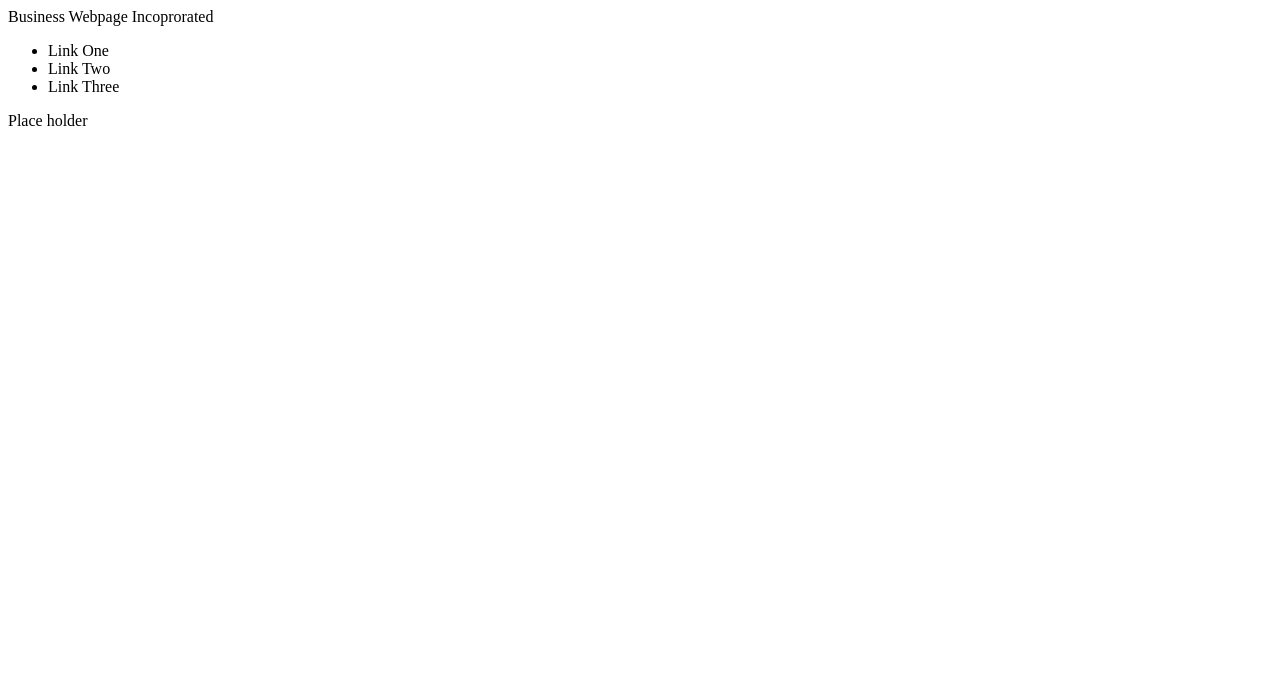
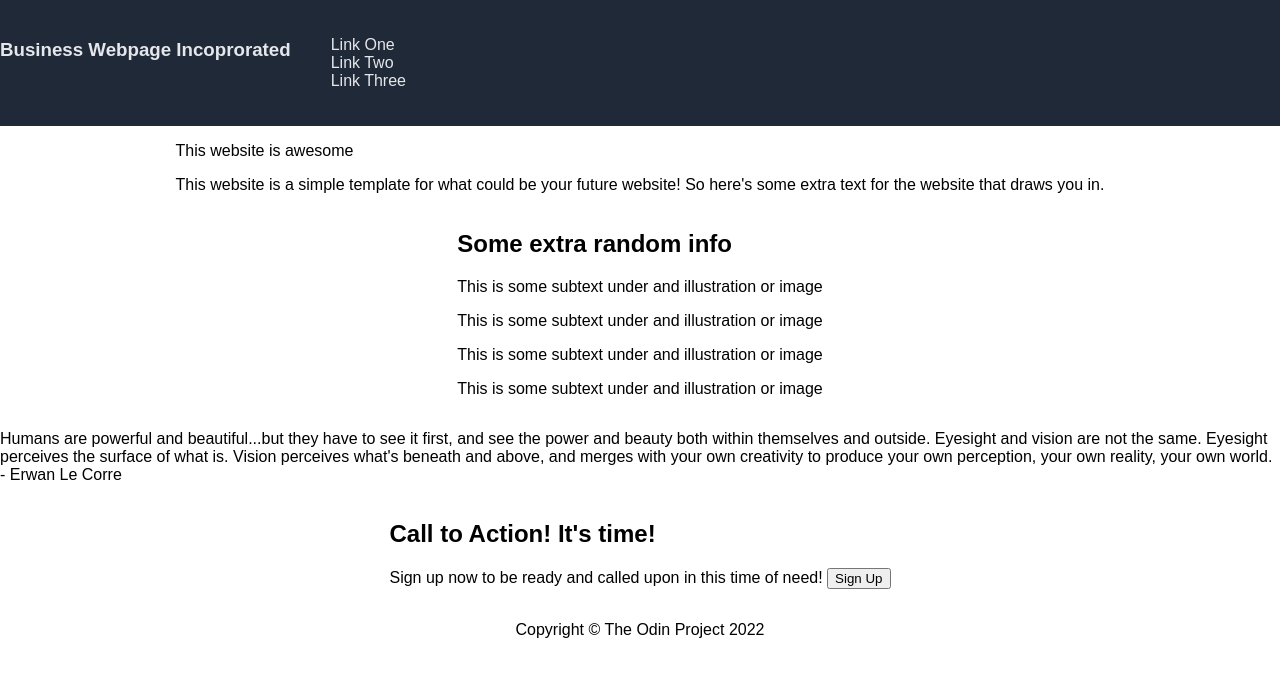
Before and after one commit to Alabaiga/business_template, a plain HTML site: page index.html in a window 1280 px wide. Drawn offline with Linux system fonts and the light colour scheme.

Commit message:
Edit info on HTML, edit CSS

```diff
--- a/index.html
+++ b/index.html
@@ -3,29 +3,61 @@
 <head>
     <meta charset="utf-8">
     <title>Business Webpage</title>
-    <link rel="stylesheet" ahref="style/style.css">
+    <link rel="stylesheet" href="style/style.css">
 </head>
 <body>
     <div class="header">
-        Business Webpage Incoprorated
+        <div class="header-info">
+            <h3>Business Webpage Incoprorated</h3>
+        <ul>
+            <a href="www.google.com"><li>Link One</li></a>
+            <a href="www.google.com"><li>Link Two</li></a>
+            <a href="www.google.com"><li>Link Three</li></a>
+        </ul>
+        </div>
     </div>
-    <ul>
-        <li>Link One</li>
-        <li>Link Two</li>
-        <li>Link Three</li>
-    </ul>
     <div class="main-content-container">
         <p>
-            Place holder
+            This website is awesome
+        </p>
+        <p>
+            This website is a simple template for what could be your future website! So here's some extra text for the website that draws you in.
+        </p>
+        <div class="image-container">
+        </div>
+    </div>
+    <div class="sub-content-container">
+        <h2>Some extra random info</h2>
+        <div class="sub-content-image-container">
+        <p>
+            This is some subtext under and illustration or image
+        </p>
+        <p>
+            This is some subtext under and illustration or image
+        </p>
+        <p>
+            This is some subtext under and illustration or image
+        </p>
+        <p>
+            This is some subtext under and illustration or image
+        </p>
+        </div>
+    </div>
+    <div class="quote-container">
+        <p>
+            Humans are powerful and beautiful...but they have to see it first, and see the power and beauty both within themselves and outside. Eyesight and vision are not the same. Eyesight perceives the surface of what is. Vision perceives what's beneath and above, and merges with your own creativity to produce your own perception, your own reality, your own world. - Erwan Le Corre
         </p>
     </div>
-    <div class="sub-content-container">
-    </div>
-    <div class="quote-container">
-    </div>
     <div class="ad-container">
+        <div class="action-ad">
+            <h2> Call to Action! It's time!</h2>
+            <p> Sign up now to be ready and called upon in this time of need!
+                <button class="sign-up">Sign Up</button>
+            </p>
+        </div>
     </div>
     <div class="footer">
+        <p>Copyright © The Odin Project 2022</p>
     </div>
 </body>
 </html>
--- a/style/style.css
+++ b/style/style.css
@@ -0,0 +1,29 @@
+body {
+    display: flex;
+    flex-direction: column;
+    justify-content: center;
+    align-items: center;
+    margin: auto;
+    font-family: Arial,Helvetica Neue,Helvetica,sans-serif;
+}
+.header {
+    display: flex;
+    background-color: #1f2937;
+
+    padding: 20px 10px;
+    width: 100%;
+}
+ul {
+    list-style: none;
+}
+.header-info {
+    display: flex;
+    color: #E5e7eb;
+}
+a:hover, a:visited, a:link,a:active{
+    color: #E5e7eb;
+    text-decoration: none;
+}
+a:hover {
+    color: #15bdaf;
+}
```
